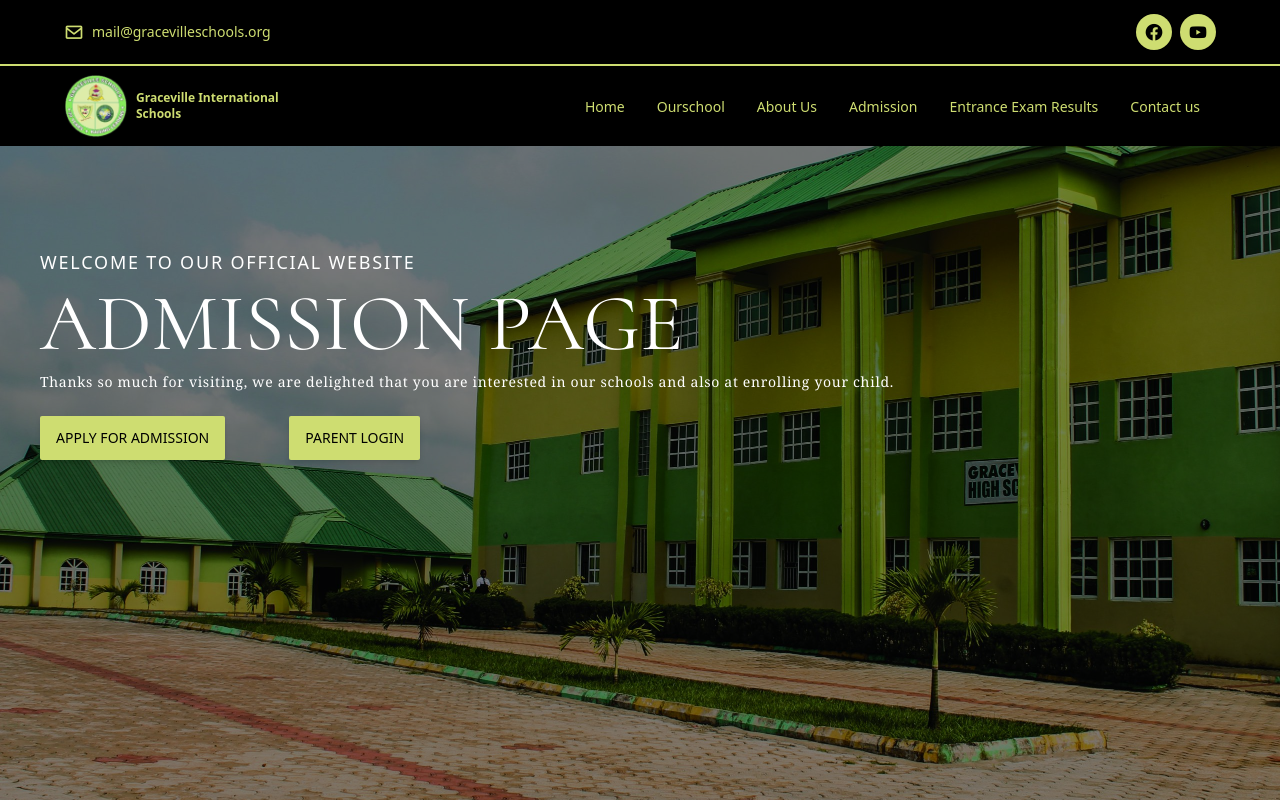
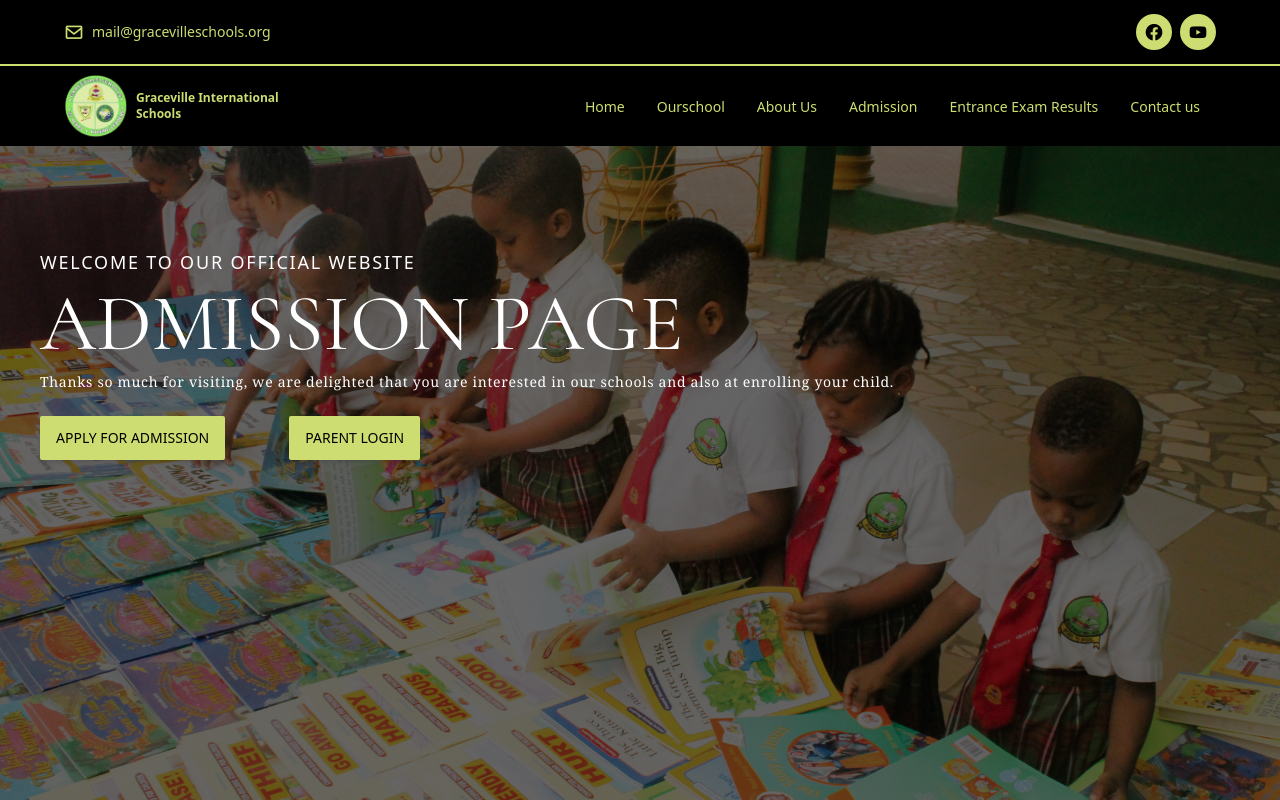
Before and after one commit to Elo-oghene/Graceville, a Vue app: page /admission in a window 1280 px wide. Shown: the top 800 px of the page. Built offline with nearby package versions, Linux system fonts and the light colour scheme.

Commit message:
added reusable component

```diff
--- a/src/components/landing/Admission.vue
+++ b/src/components/landing/Admission.vue
@@ -2,6 +2,8 @@
 import Layout from './Layout.vue';
 import Adress from '../landing/Adress.vue'
 import Footer from '../footer/Footer.vue'
+import Reusable from './Reusable.vue';
+import kiddies7 from '../../assets/images/kiddies7.jpg'
 
 defineOptions({
     layout: Layout
@@ -9,22 +11,20 @@ defineOptions({
 </script>
 <template>
     <section class="w-full h-[100vh - 64px]">
-        <section>
-            <div class="w-full h-[500px] lg:h-full relative z-10">
-                <img src="../../assets/images/academic-block.jpg" class="w-full h-full bg-cover" alt="Building Image">
-                <div class="absolute inset-0 bg-black opacity-50"></div>
-            </div>
-            <div class="absolute top-44 lg:top-52 left-4 lg:left-10 flex flex-col leading-none pt-10 gap-2 z-10">
-                <p class="text-xs lg:text-lg text-white tracking-widest">WELCOME TO OUR OFFICIAL WEBSITE</p>
-                <div class="text-[30px] lg:text-[80px] text-white font-cormorant">
-                    <h1>ADMISSION PAGE</h1>
-                </div>
-                <p class="text-white text-xs lg:text-sm md:text-sm font-serif tracking-wider">Thanks so much for visiting, we are delighted that you are interested in our schools and also at enrolling your child.</p>
-                <div class="flex flex-col lg:flex-row gap-4 pt-4 lg:gap-16">
-                    <button class="self-start px-4 py-3 bg-[#CEDD71] text-sm rounded-sm shadow-md hover:bg-[#b0cc63] hover:scale-105 hover:shadow-lg transition-all duration-300 ease-in-out">APPLY FOR ADMISSION</button>
-                    <button class="self-start px-4 py-3 bg-[#CEDD71] text-sm rounded-sm shadow-md hover:bg-[#b0cc63] hover:scale-105 hover:shadow-lg transition-all duration-300 ease-in-out">PARENT LOGIN</button>
-                </div>
-            </div>
+        <section class="">
+            <Reusable
+                :imageSrc="kiddies7"
+                imageAlt="Academic Building"
+                overlayOpacity="0.6"
+                welcomeText="WELCOME TO OUR OFFICIAL WEBSITE"
+                title="ADMISSION PAGE"
+                title2=""
+                description="Thanks so much for visiting, we are delighted that you are interested in our schools and also at enrolling your child."
+                :buttons="[
+                    { label: 'APPLY FOR ADMISSION', onClick: handleApply },
+                    { label: 'PARENT LOGIN', onClick: handleLogin }
+                ]"
+            />
         </section>
 
         <section class="w-full flex flex-col md:flex-row items-center bg-black">
--- a/src/components/landing/Contact.vue
+++ b/src/components/landing/Contact.vue
@@ -2,6 +2,8 @@
 import Layout from './Layout.vue';
 import Footer from '../footer/Footer.vue'
 import Adress from '../landing/Adress.vue'
+import Reusable from './Reusable.vue';
+import academic from '../../assets/images/academic-block.jpg'
 
 defineOptions({
     layout: Layout
@@ -9,22 +11,20 @@ defineOptions({
 </script>
 <template>
     <section class="w-full h-[100vh - 64px]">
-        <section>
-            <div class="w-full h-[500px] lg:h-full relative z-10">
-                <img src="../../assets/images/academic-block.jpg" class="w-full h-full bg-cover" alt="Building Image">
-                <div class="absolute inset-0 bg-black opacity-50"></div>
-            </div>
-            <div class="absolute top-44 lg:top-52 left-4 lg:left-10 flex flex-col leading-none pt-10 gap-2 z-10">
-                <p class="text-xs lg:text-lg text-white tracking-widest">WELCOME TO OUR OFFICIAL WEBSITE</p>
-                <div class="text-[30px] lg:text-[80px] text-white font-cormorant">
-                    <h1>REACH OUT TO US</h1>
-                </div>
-                <p class="text-white text-xs lg:text-sm md:text-sm font-serif tracking-wider">Thanks so much for visiting, we are delighted that you are interested in our schools and also at enrolling your child.</p>
-                <div class="flex flex-col lg:flex-row gap-4 pt-4 lg:gap-16">
-                    <button class="self-start px-4 py-3 bg-[#CEDD71] text-sm rounded-sm shadow-md hover:bg-[#b0cc63] hover:scale-105 hover:shadow-lg transition-all duration-300 ease-in-out">APPLY FOR ADMISSION</button>
-                    <button class="self-start px-4 py-3 bg-[#CEDD71] text-sm rounded-sm shadow-md hover:bg-[#b0cc63] hover:scale-105 hover:shadow-lg transition-all duration-300 ease-in-out">PARENT LOGIN</button>
-                </div>
-            </div>
+        <section class="">
+            <Reusable
+                :imageSrc="academic"
+                imageAlt="Academic Building"
+                overlayOpacity="0.6"
+                welcomeText="WELCOME TO OUR OFFICIAL WEBSITE"
+                title="CONTACT US"
+                title2=""
+                description="Thanks so much for visiting, we are delighted that you are interested in our schools and also at enrolling your child."
+                :buttons="[
+                    { label: 'APPLY FOR ADMISSION', onClick: handleApply },
+                    { label: 'PARENT LOGIN', onClick: handleLogin }
+                ]"
+            />
         </section>
 
         <section class="w-full bg-black">
--- a/src/components/landing/Home.vue
+++ b/src/components/landing/Home.vue
@@ -1,6 +1,8 @@
 <script setup>
 import Layout from './Layout.vue';
 import Footer from '../footer/Footer.vue'
+import Reusable from './Reusable.vue';
+import academic from '../../assets/images/academic-block.jpg'
 
 defineOptions({
     layout: Layout
@@ -13,22 +15,21 @@ defineOptions({
         <title>Graceville International Schools</title>
     </Head>
     <main class="w-full mt-[100px]">
-        <div class="w-full h-[500px] lg:h-full relative z-10">
-            <img src="../../assets/images/academic-block.jpg" class="w-full h-full bg-cover" alt="Building Image">
-            <div class="absolute inset-0 bg-black opacity-50"></div>
-        </div>
-        <div class="absolute top-44 lg:top-52 left-4 lg:left-10 flex flex-col pt-10 gap-2 lg:gap-4 z-10">
-            <p class="text-xs lg:text-lg text-white tracking-widest">WELCOME TO OUR OFFICIAL WEBSITE</p>
-            <div class="text-[30px] leading-none lg:text-[80px] text-white font-cormorant">
-                <h1>GRACEVILLE</h1>
-                <h1>GROUP OF SCHOOLS</h1>
-            </div>
-            <p class="text-white text-xs lg:text-sm md:text-sm font-serif tracking-wider">Thanks so much for visiting, we are delighted that you are interested in our schools and also at enrolling your child.</p>
-            <div class="flex flex-col lg:flex-row gap-4 pt-4 lg:gap-16">
-                <button class="self-start px-4 py-3 bg-[#CEDD71] text-sm rounded-sm shadow-md hover:bg-[#b0cc63] hover:scale-105 hover:shadow-lg transition-all duration-300 ease-in-out">APPLY FOR ADMISSION</button>
-                <button class="self-start px-4 py-3 bg-[#CEDD71] text-sm rounded-sm shadow-md hover:bg-[#b0cc63] hover:scale-105 hover:shadow-lg transition-all duration-300 ease-in-out">PARENT LOGIN</button>
-            </div>
-        </div>
+        <section>
+            <Reusable
+                :imageSrc="academic"
+                imageAlt="Academic Building"
+                overlayOpacity="0.6"
+                welcomeText="WELCOME TO OUR OFFICIAL WEBSITE"
+                title="GRACE VILLE"
+                title2="GROUP OF SCHOOLS"
+                description="Thanks so much for visiting, we are delighted that you are interested in our schools and also at enrolling your child."
+                :buttons="[
+                    { label: 'APPLY FOR ADMISSION', onClick: handleApply },
+                    { label: 'PARENT LOGIN', onClick: handleLogin }
+                ]"
+            />
+        </section>
 
         <section class="w-full flex flex-col lg:flex-row items-center justify-center bg-black pt-10 pb-4">
             <div class="w-[90%] flex flex-col lg:flex-row justify-between gap-6">
--- /dev/null
+++ b/src/components/landing/Reusable.vue
@@ -0,0 +1,53 @@
+<!-- ReusableSection.vue -->
+<template>
+    <section class="relative">
+        <div class="w-full h-[500px] lg:h-full relative z-10">
+            <img :src="imageSrc" class="w-full h-full bg-cover" :alt="imageAlt">
+            <div class="absolute inset-0 bg-black" :style="{ opacity: overlayOpacity }"></div>
+        </div>
+        <div class="absolute top-44 lg:top-52 left-4 lg:left-10 flex flex-col leading-none pt-10 gap-2 z-10">
+            <p class="text-xs lg:text-lg text-white tracking-widest">{{ welcomeText }}</p>
+            <div :class="titleSizeClass + ' text-white font-cormorant'">
+                <h1>{{ title }}</h1>
+                <h1>{{ title2 }}</h1>
+            </div>
+            <p class="text-white text-xs lg:text-sm md:text-sm font-serif tracking-wider">{{ description }}</p>
+            <div class="flex flex-col lg:flex-row gap-4 pt-4 lg:gap-16">
+                <button
+                    v-for="(button, index) in buttons"
+                    :key="index"
+                    @click="button.onClick"
+                    class="self-start px-4 py-3 bg-[#CEDD71] text-sm rounded-sm shadow-md hover:bg-[#b0cc63] hover:scale-105 hover:shadow-lg transition-all duration-300 ease-in-out"
+                >
+                    {{ button.label }}
+                </button>
+            </div>
+        </div>
+    </section>
+</template>
+
+<script>
+export default {
+    props: {
+        imageSrc: { type: String, required: true },
+        imageAlt: { type: String, default: 'Background image' },
+        overlayOpacity: { type: Number, default: 0.5 },
+        welcomeText: { type: String, default: 'WELCOME TO OUR OFFICIAL WEBSITE' },
+        title: { type: String, required: true },
+        title2: { type: String, required: true },
+        titleSizeClass: { type: String, default: 'text-[30px] lg:text-[80px]' },
+        description: { type: String, required: true },
+        buttons: {
+            type: Array,
+            default: () => [
+                { label: 'APPLY FOR ADMISSION', onClick: () => {} },
+                { label: 'PARENT LOGIN', onClick: () => {} }
+            ]
+        }
+    }
+};
+</script>
+
+<style scoped>
+/* Additional custom styles if needed */
+</style>
```
